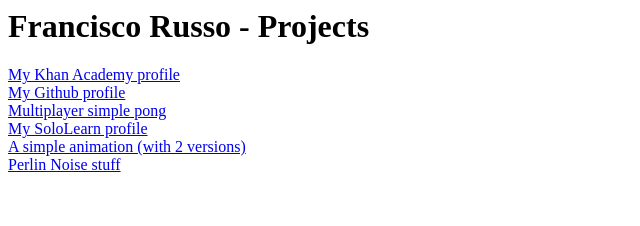
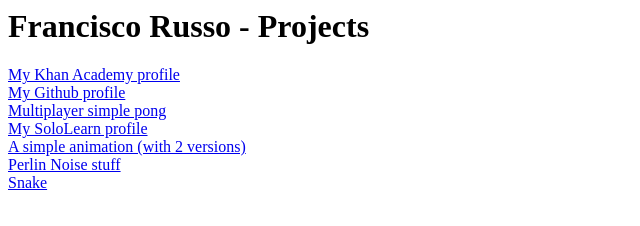
Before and after one commit to Zokalyx/website, a plain HTML site: page index.html in a window 1280 px wide. Shown: the full height of the page, 0-640 px from the left. Drawn offline with Linux system fonts and the light colour scheme.

Commit message:
Update index.html

```diff
--- a/index.html
+++ b/index.html
@@ -28,5 +28,9 @@
     <a href="https://zokalyx.github.io/perlinnoise/" target=_blank>
       Perlin Noise stuff
     </a>
+    <br>
+    <a href="https://www.openprocessing.org/sketch/662300" target=_blank>
+      Snake
+    </a>
   </body>
 </html>
```
